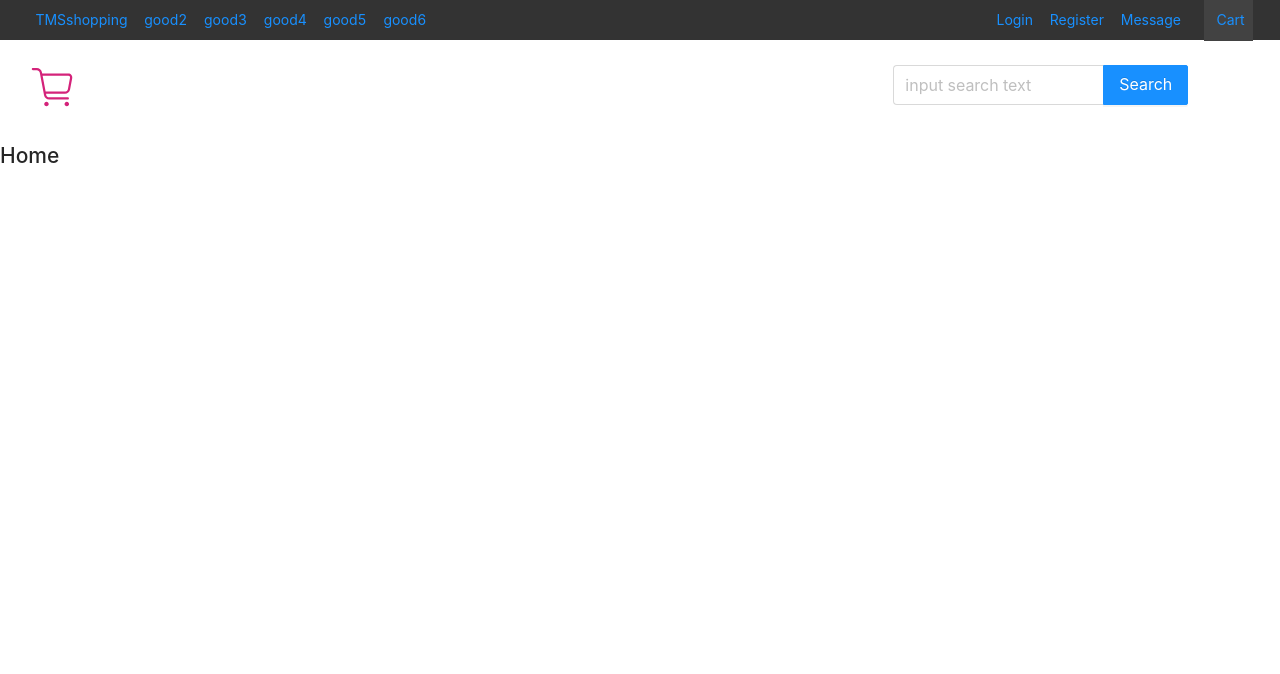
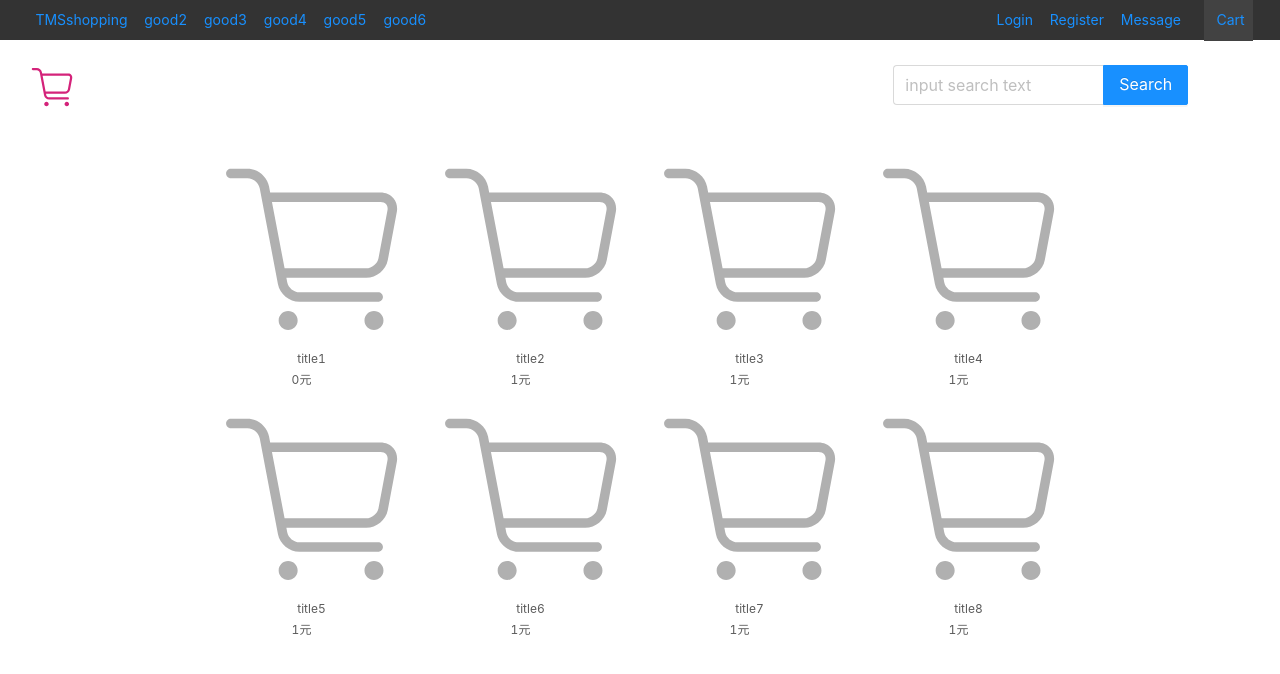
Before and after one commit to XGD1119363048/ThomasShopping, a Vue app: page /home in a window 1280 px wide. Shown: the top 674 px of the page. Built offline with nearby package versions, Linux system fonts and the light colour scheme.

Commit message:
'add-goods-view'

```diff
--- /dev/null
+++ b/src/components/content/goods/GoodsList.vue
@@ -0,0 +1,34 @@
+<template>
+  <div class="goods">
+    <goods-list-item v-for="item in goods" :goods-item="item" :key="item.id" />
+  </div>
+</template>
+
+<script>
+  import GoodsListItem from "./GoodsListItem";
+
+  export default {
+    name: "GoodsList",
+    components: {
+      GoodsListItem
+    },
+    props: {
+      goods: {
+        type: Array,
+        default() {
+          return []
+        }
+      }
+    }
+  }
+</script>
+
+<style scoped>
+  .goods {
+    display: flex;
+    flex-wrap: wrap;
+    justify-content: space-around;
+    padding: 2px;
+    margin: 2px 200px;
+  }
+</style>
--- /dev/null
+++ b/src/components/content/goods/GoodsListItem.vue
@@ -0,0 +1,84 @@
+<template>
+  <div class="goods-item" @click="goodClick">
+<!--      <img :src="goodsItem.show.img" alt="">-->
+    <img src="~assets/img/navbar/Cart.svg">
+    <div class="goods-info">
+      <p>{{goodsItem.title}}</p>
+      <span class="price">{{goodsItem.price}}元</span>
+    </div>
+  </div>
+</template>
+
+<script>
+  export default {
+    name: "GoodsListItem",
+    props: {
+      goodsItem: {
+        type: Object,
+        default() {
+          return {}
+        }
+      }
+    },
+    methods: {
+      goodClick() {
+        this.$router.push({
+          path: '/goodDetail',
+          query: {
+            goodId: this.goodsItem.id
+          }
+        })
+      }
+    }
+  }
+</script>
+
+<style scoped>
+  .goods-item {
+    padding-bottom: 40px;
+    position: relative;
+    width: 24%;
+    cursor: pointer;
+  }
+
+  .goods-item img {
+    width: 100%;
+    border-radius: 5px;
+  }
+
+  .goods-info {
+    font-size: 12px;
+    position: absolute;
+    bottom: 5px;
+    left: 0;
+    right: 0;
+    overflow: hidden;
+    text-align: center;
+  }
+
+  .goods-info p {
+    overflow: hidden;
+    text-overflow: ellipsis;
+    white-space: nowrap;
+    margin-bottom: 3px;
+  }
+
+  .goods-info .price {
+    color: var(--color-high-text);
+    margin-right: 20px;
+  }
+
+  /*.goods-info .collect {*/
+  /*  position: relative;*/
+  /*}*/
+
+  /*.goods-info .collect::before {*/
+  /*  content: '';*/
+  /*  position: absolute;*/
+  /*  left: -15px;*/
+  /*  top: -1px;*/
+  /*  width: 14px;*/
+  /*  height: 14px;*/
+  /*  background: url("~assets/img/navbar/Cart.svg") 0 0/14px 14px;*/
+  /*}*/
+</style>
--- a/src/components/content/mainNavBar/MainNavBar.vue
+++ b/src/components/content/mainNavBar/MainNavBar.vue
@@ -77,7 +77,7 @@
     },
     methods: {
       onSearch(value) {
-        console.log(value);
+        console.log(value)
       }
     }
   }
--- a/src/router/index.js
+++ b/src/router/index.js
@@ -5,6 +5,7 @@ const Cart = () => import('../views/cart/Cart')
 const Home = () => import('../views/home/Home')
 const Login = () => import('../views/login/Login')
 const Register = () => import('../views/register/Register')
+const Good = () => import('../views/good/Good')
 
 Vue.use(VueRouter)
 
@@ -28,6 +29,10 @@ const routes = [
   {
     path: '/register',
     component: Register
+  },
+  {
+    path: '/goodDetail/',
+    component: Good
   }
 ]
 
--- /dev/null
+++ b/src/views/good/Good.vue
@@ -0,0 +1,69 @@
+<template>
+  <div id="good">
+    <a-layout>
+      <a-layout-header>{{good.title}}</a-layout-header>
+      <a-layout-content>Content</a-layout-content>
+      <a-layout-footer>Footer</a-layout-footer>
+    </a-layout>
+  </div>
+</template>
+
+<script>
+  import { Layout } from 'ant-design-vue'
+
+  export default {
+    name: "Good",
+    components: {
+      'a-layout': Layout,
+      'a-layout-header': Layout.Header,
+      'a-layout-content': Layout.Content,
+      'a-layout-footer': Layout.Footer
+    },
+    props: {
+      good: {
+        type: Object,
+        default() {
+          return {title: 'Test'}
+        }
+      }
+    }
+  }
+</script>
+
+<style scoped>
+  #good {
+    text-align: center;
+  }
+
+  #good .ant-layout-header,
+  #good .ant-layout-footer {
+    background: #fff;
+    color: #b0b0b0;
+  }
+
+  #good .ant-layout-footer {
+    line-height: 1.5;
+  }
+
+  #good .ant-layout-sider {
+    background: #fff;
+    color: #fff;
+    line-height: 120px;
+  }
+
+  #good .ant-layout-content {
+    /*background: rgba(16, 142, 233, 1);*/
+    background: #fff;
+    color: #b0b0b0;
+    min-height: 120px;
+    line-height: 120px;
+  }
+
+  #good > .ant-layout {
+    margin-bottom: 48px;
+  }
+
+  #good > .ant-layout:last-child {
+    margin: 0;
+  }
+</style>
--- a/src/views/home/Home.vue
+++ b/src/views/home/Home.vue
@@ -1,13 +1,83 @@
 <template>
   <div id="home">
-    <h2>Home</h2>
+    <goods-list :goods="showGoods" />
   </div>
 </template>
 
 <script>
+  import GoodsList from "components/content/goods/GoodsList";
+
   export default {
     name: "Home",
     components: {
+      GoodsList
+    },
+    data() {
+      return {
+        goods: {
+          'good1': {
+            page: 0,
+            list: [
+              {
+                show: {img: '/img/navbar/Cart_Active.svg'},
+                title: 'title1',
+                price: 0,
+                id: 101201
+              },
+              {
+                show: {img: ''},
+                title: 'title2',
+                price: 1,
+                id: 101202
+              },
+              {
+                show: {img: ''},
+                title: 'title3',
+                price: 1,
+                id: 101203
+              },
+              {
+                show: {img: ''},
+                title: 'title4',
+                price: 1,
+                id: 101204
+              },
+              {
+                show: {img: ''},
+                title: 'title5',
+                price: 1,
+                id: 101205
+              },
+              {
+                show: {img: ''},
+                title: 'title6',
+                price: 1,
+                id: 101206
+              },
+              {
+                show: {img: ''},
+                title: 'title7',
+                price: 1,
+                id: 101207
+              },
+              {
+                show: {img: ''},
+                title: 'title8',
+                price: 1,
+                id: 101208
+              },
+            ]
+          }
+        },
+        currentType: 'good1'
+      }
+    },
+    computed: {
+      showGoods() {
+        return this.goods[this.currentType].list
+      }
+    },
+    created() {
     }
   }
 </script>
--- a/src/views/login/Login.vue
+++ b/src/views/login/Login.vue
@@ -1,6 +1,5 @@
 <template>
   <div id="login">
-    <h2>{{$store.state.username}}</h2>
     <a-form
         id="components-form-demo-normal-login"
         :form="form"
```
